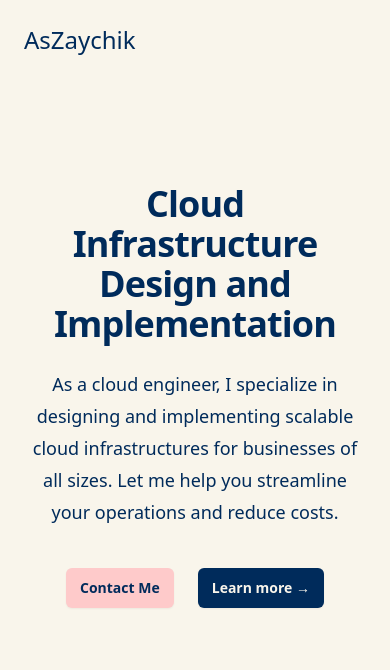
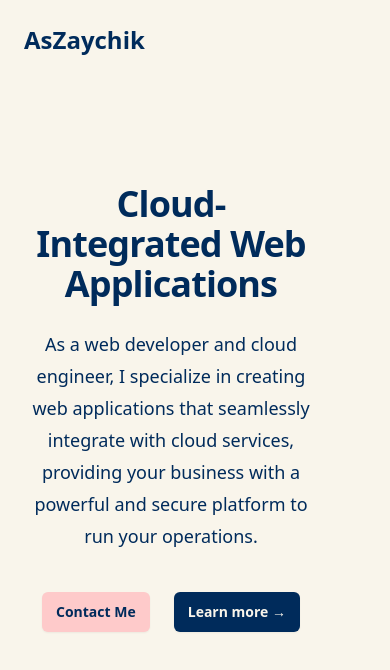
Before and after one commit to Aszaychik/asz-portofolio, a website: page src/index.html in a window 390 px wide. Drawn offline with nearby package versions, Linux system fonts and the light colour scheme; files that its build step writes are made by us from their sources.

Commit message:
Change profile

```diff
--- a/src/index.html
+++ b/src/index.html
@@ -13,7 +13,7 @@
       <nav class="flex items-center justify-between p-6 lg:px-8" aria-label="Global">
         <div class="flex lg:flex-1">
           <a href="https://github.com/Aszaychik" class="-m-1.5 p-1.5">
-            <span class="text-2xl">AsZaychik</span>
+            <span class="text-2xl font-bold">AsZaychik</span>
           </a>
         </div>
         <div class="hidden lg:flex lg:flex-1 lg:justify-end">
@@ -33,8 +33,10 @@
             </div>
           </div>
           <div class="text-center">
-            <h1 class="text-4xl font-bold tracking-tight sm:text-6xl">Cloud Infrastructure Design and Implementation</h1>
-            <p class="mt-6 text-lg leading-8">As a cloud engineer, I specialize in designing and implementing scalable cloud infrastructures for businesses of all sizes. Let me help you streamline your operations and reduce costs.</p>
+            <h1 class="text-4xl font-bold tracking-tight sm:text-6xl">Cloud-Integrated Web Applications</h1>
+            <p class="mt-6 text-lg leading-8">
+              As a web developer and cloud engineer, I specialize in creating web applications that seamlessly integrate with cloud services, providing your business with a powerful and secure platform to run your operations.
+            </p>
             <div class="mt-10 flex items-center justify-center gap-x-6">
               <a href="https://web.facebook.com/AsZaychik" class="rounded-md bg-red-200 px-3.5 py-2.5 text-sm font-semibold shadow-sm hover:bg-color-secondary">Contact Me</a>
               <a href="https://www.linkedin.com/in/aszaychik/" class="rounded-md bg-color-primary text-main px-3.5 py-2.5 text-sm font-semibold shadow-sm">Learn more <span aria-hidden="true">→</span></a>
@@ -42,6 +44,12 @@
           </div>
         </div>
       </article>
+      <aside class="relative mx-auto isolate px-6 pt-14 lg:px-8">
+        <figure>
+          <img src="" alt="" />
+          <figcaption></figcaption>
+        </figure>
+      </aside>
     </main>
   </body>
 </html>
```
